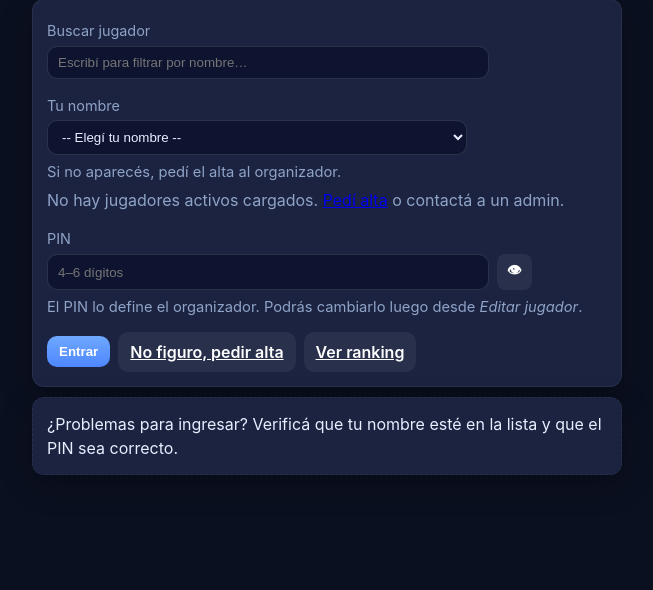
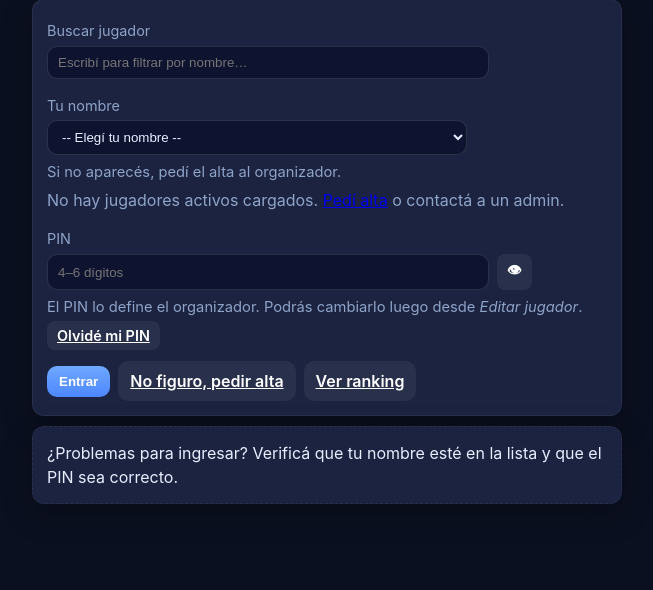
Before and after one commit to academiabogadorap/uplay, a Flask app: page /login in a window 1280 px wide. Shown: the part 132-722 px from the top of the page, without its empty margins (68-721 px from the left). Run offline with Flask 3, Linux system fonts and the light colour scheme.

Commit message:
Olvidé mi PIN: modelo, rutas y templates

```diff
--- a/app.py
+++ b/app.py
@@ -1,6 +1,8 @@
 import os
 import logging
 import smtplib, ssl
+import secrets
+import string
 from email.message import EmailMessage
 from datetime import datetime, timedelta, timezone
 
@@ -438,6 +440,18 @@ class SolicitudAlta(db.Model):
     resuelto_en = db.Column(db.DateTime)
 
     categoria = db.relationship('Categoria')
+
+class PinReset(db.Model):
+    __tablename__ = 'pin_resets'
+    id = db.Column(db.Integer, primary_key=True)
+    jugador_id = db.Column(db.Integer, db.ForeignKey('jugadores.id'), nullable=False)
+    code = db.Column(db.String(6), nullable=False)
+    created_en = db.Column(db.DateTime, default=datetime.utcnow)
+    expires_en = db.Column(db.DateTime, nullable=False)
+    used = db.Column(db.Boolean, default=False)
+
+    jugador = db.relationship('Jugador')
+
 
 # Crear DB si no existe
 with app.app_context():
@@ -2811,13 +2825,126 @@ def login():
 
     return render_template('login.html', jugadores=jugadores)
 
+def _gen_code(n=6) -> str:
+    # 6 dígitos (0–9), sin letras para que sea fácil de tipear
+    return ''.join(secrets.choice(string.digits) for _ in range(n))
+
+@app.route('/olvide-pin', methods=['GET', 'POST'])
+def olvide_pin():
+    if request.method == 'POST':
+        email = (request.form.get('email') or '').strip().lower()
+
+        # Mensaje genérico (para no revelar si existe o no)
+        generic_msg = 'Si el correo existe en el sistema, te enviamos un código de verificación.'
+
+        if not email or '@' not in email:
+            flash(generic_msg, 'ok')
+            return redirect(url_for('olvide_pin'))
+
+        j = db.session.query(Jugador).filter(Jugador.email == email).first()
+        if not j:
+            flash(generic_msg, 'ok')
+            return redirect(url_for('olvide_pin'))
+
+        # invalidar códigos viejos no usados para este jugador
+        db.session.query(PinReset).filter(
+            PinReset.jugador_id == j.id,
+            PinReset.used.is_(False),
+            PinReset.expires_en > datetime.utcnow()
+        ).update({PinReset.expires_en: datetime.utcnow() - timedelta(seconds=1)})
+
+        code = _gen_code(6)
+        pr = PinReset(
+            jugador_id=j.id,
+            code=code,
+            created_en=datetime.utcnow(),
+            expires_en=datetime.utcnow() + timedelta(minutes=15),
+            used=False
+        )
+        db.session.add(pr)
+        db.session.commit()
+
+        # Enviar email con el código (usa tu helper de SMTP ya configurado)
+        try:
+            send_email(
+                subject='UPLAY · Código para restablecer tu PIN',
+                to_emails=[email],
+                html_body=(
+                    f"<p>Hola {j.nombre_completo},</p>"
+                    f"<p>Usá este código para restablecer tu PIN (vale por 15 minutos):</p>"
+                    f"<p style='font-size:18px;letter-spacing:2px;'><strong>{code}</strong></p>"
+                    f"<p>Luego ingresalo aquí: <a href='{url_for('olvide_pin_confirmar', _external=True)}'>Restablecer PIN</a></p>"
+                    f"<p>Si no solicitaste esto, ignorá este mensaje.</p>"
+                )
+            )
+        except Exception:
+            # No interrumpir el flujo de seguridad
+            pass
+
+        flash(generic_msg, 'ok')
+        return redirect(url_for('olvide_pin'))
+
+    # GET
+    return render_template('olvide_pin_request.html')
+
+
+@app.route('/olvide-pin/confirmar', methods=['GET', 'POST'])
+def olvide_pin_confirmar():
+    if request.method == 'POST':
+        email = (request.form.get('email') or '').strip().lower()
+        code = (request.form.get('code') or '').strip()
+        pin1 = (request.form.get('pin1') or '').strip()
+        pin2 = (request.form.get('pin2') or '').strip()
+
+        if not email or not code or not pin1 or not pin2:
+            flash('Completá email, código y el nuevo PIN (dos veces).', 'error')
+            return redirect(url_for('olvide_pin_confirmar'))
+
+        if pin1 != pin2:
+            flash('Los PIN no coinciden.', 'error')
+            return redirect(url_for('olvide_pin_confirmar'))
+
+        if not (pin1.isdigit() and 4 <= len(pin1) <= 6):
+            flash('El PIN debe tener 4–6 dígitos.', 'error')
+            return redirect(url_for('olvide_pin_confirmar'))
+
+        j = db.session.query(Jugador).filter(Jugador.email == email).first()
+        if not j:
+            flash('Código inválido o expirado.', 'error')  # genérico
+            return redirect(url_for('olvide_pin_confirmar'))
+
+        # Buscamos un reset válido (no usado, no vencido) con ese code
+        pr = (db.session.query(PinReset)
+              .filter(
+                  PinReset.jugador_id == j.id,
+                  PinReset.code == code,
+                  PinReset.used.is_(False),
+                  PinReset.expires_en >= datetime.utcnow()
+              )
+              .order_by(PinReset.created_en.desc())
+              .first())
+
+        if not pr:
+            flash('Código inválido o expirado.', 'error')
+            return redirect(url_for('olvide_pin_confirmar'))
+
+        # Ok, actualizar PIN y marcar como usado
+        j.pin = pin1
+        pr.used = True
+        db.session.commit()
+
+        flash('Tu PIN fue actualizado. Ya podés iniciar sesión.', 'ok')
+        return redirect(url_for('login'))
+
+    # GET
+    return render_template('olvide_pin_confirm.html')
+
 
 @app.route('/logout', methods=['POST'])
 def logout():
     session.pop('jugador_id', None)
     flash('Sesión cerrada.', 'ok')
     return redirect(url_for('home'))
-
 
 @app.route('/mi')
 def mi_panel():
--- a/templates/login.html
+++ b/templates/login.html
@@ -45,6 +45,10 @@
         </div>
         <p class="muted" style="margin:.35rem 0 0; font-size:.92rem;">
           El PIN lo define el organizador. Podrás cambiarlo luego desde <em>Editar jugador</em>.
+        </p>
+        <!-- NUEVO: enlace Olvidé mi PIN -->
+        <p style="margin:.35rem 0 0;">
+          <a href="{{ url_for('olvide_pin') }}" class="btn btn-ghost btn-slim">Olvidé mi PIN</a>
         </p>
       </div>
 
```
Also changed, not shown: templates/olvide_pin_confirm.html (added, +26 -0 lines), templates/olvide_pin_request.html (added, +17 -0 lines).
